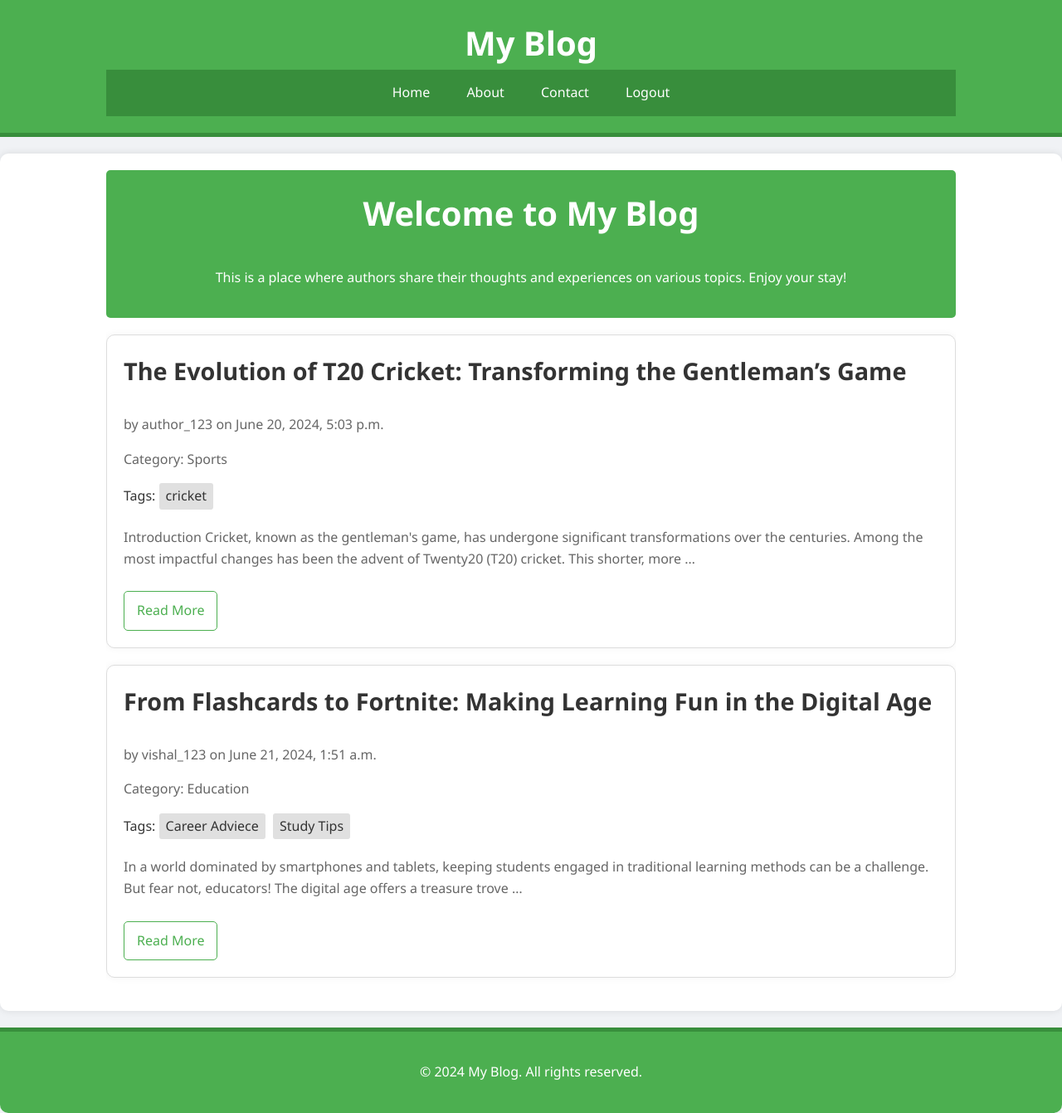
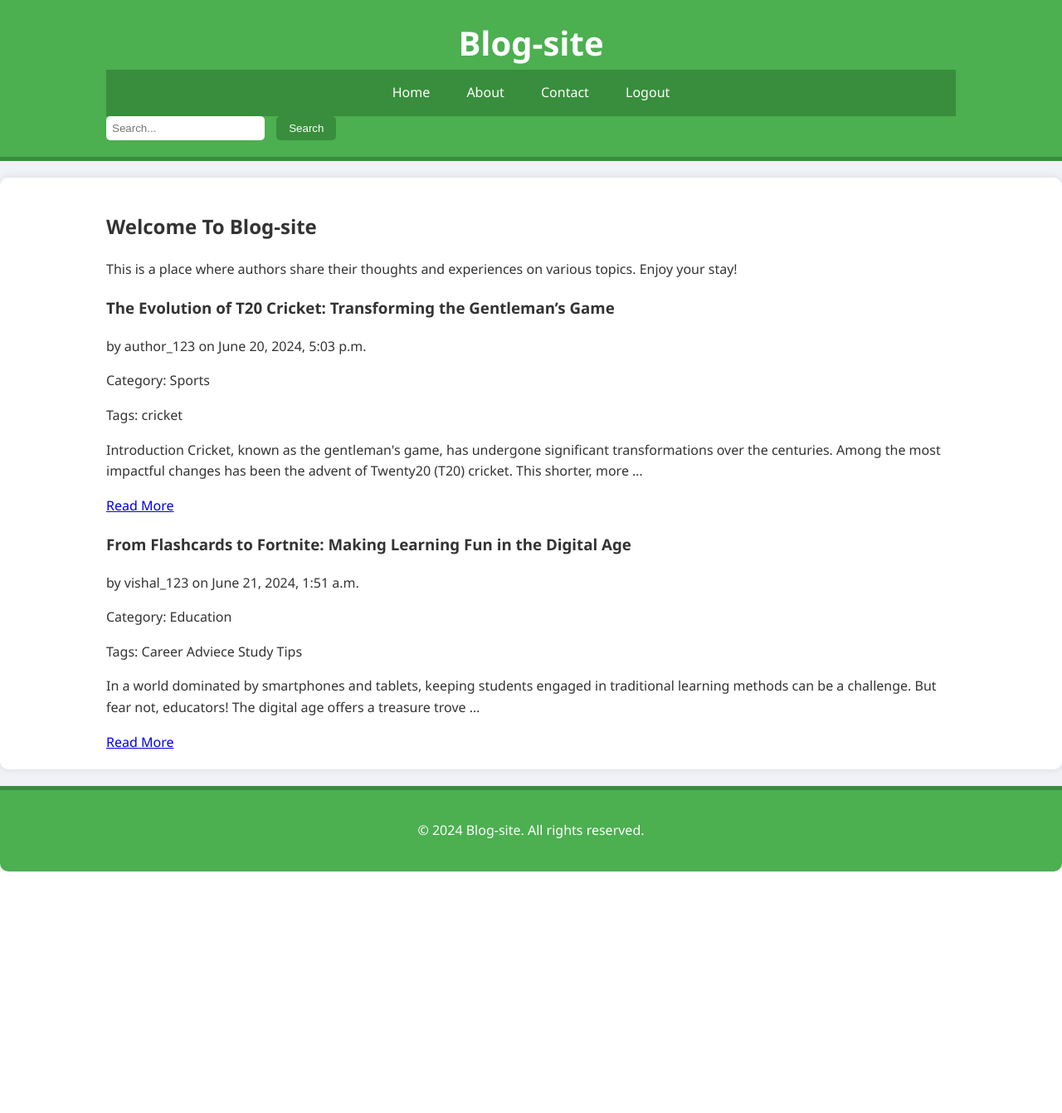
Before and after one commit to RajAdhikar7/blogging-site-, a Django app: page /home/ in a window 1280 px wide. Shown: the whole page at 83% size. After the commit the page ends 1050 px from the top, so only its background shows below. Run offline with Django 5.2, Linux system fonts and the light colour scheme; a user stored in the database is signed in; data comes from the database, SQL or seed files in the repository; both versions use the stored data as it was after the commit.

Commit message:
added search form , comment box

```diff
--- a/blogsite/accounts/views.py
+++ b/blogsite/accounts/views.py
@@ -20,7 +20,7 @@ def login_view(request):
 
             if user is not None:
                 login(request, user)
-                return redirect('home/')
+                return redirect('home')
             else:
                 login_form.add_error('Authentication failed. Please try again.')
     else:
--- a/blogsite/blogsite/static/css/style.css
+++ b/blogsite/blogsite/static/css/style.css
@@ -19,6 +19,9 @@ body {
   padding: 20px 0;
   text-align: center;
   border-bottom: 5px solid #388E3C;
+  display: flex;
+  justify-content: space-between;
+  align-items: center;
 }
 
 header h1 {
@@ -52,74 +55,38 @@ body {
   background: #2E7D32;
 }
 
+.search-container {
+  display: flex;
+  align-items: center;
+}
+
+.search-container input[type="text"] {
+  padding: 7px;
+  margin-right: 10px;
+  border: none;
+  border-radius: 5px;
+}
+
+.search-container button {
+  padding: 7px 15px;
+  border: none;
+  border-radius: 5px;
+  background: #388E3C;
+  color: #fff;
+  cursor: pointer;
+  transition: background 0.3s;
+}
+
+.search-container button:hover {
+  background: #2E7D32;
+}
+
 main {
   padding: 20px 0;
   background: #fff;
   margin-top: 20px;
   box-shadow: 0 0 10px rgba(0, 0, 0, 0.1);
   border-radius: 10px;
-  }
-
-  .intro {
-    text-align: center;
-    padding: 20px;
-    background: #4CAF50;
-    color: #fff;
-    border-radius: 5px;
-    margin-bottom: 20px;
-  }
-
-  .intro h2 {
-    margin-top: 0;
-    font-size: 2.5em;
-  }
-
-  .posts article {
-    background: #fff;
-    padding: 20px;
-    margin-bottom: 20px;
-    border: 1px solid #ddd;
-    border-radius: 10px;
-    box-shadow: 0 0 10px rgba(0, 0, 0, 0.05);
-    transition: transform 0.3s, box-shadow 0.3s;
-  }
-
-  .posts article:hover {
-    transform: translateY(-10px);
-    box-shadow: 0 15px 25px rgba(0, 0, 0, 0.1);
-  }
-
-  .posts article h3 {
-    margin-top: 0;
-    font-size: 1.8em;
-  }
-
-  .posts article p {
-    color: #666;
-  }
-
-  .tags span {
-    display: inline-block;
-    background: #e0e0e0;
-    border-radius: 3px;
-    padding: 3px 8px;
-    margin: 0 5px 5px 0;
-  }
-
-  .read-more {
-    display: inline-block;
-    margin-top: 10px;
-    color: #4CAF50;
-    text-decoration: none;
-    border: 1px solid #4CAF50;
-    padding: 10px 15px;
-    border-radius: 5px;
-    transition: background 0.3s, color 0.3s;
-  }
-
-  .read-more:hover {
-    background: #4CAF50;
-    color: #fff;
 }
 
 footer {
--- a/blogsite/blogsite/urls.py
+++ b/blogsite/blogsite/urls.py
@@ -1,21 +1,5 @@
-"""
-URL configuration for blogsite project.
-
-The `urlpatterns` list routes URLs to views. For more information please see:
-    https://docs.djangoproject.com/en/5.0/topics/http/urls/
-Examples:
-Function views
-    1. Add an import:  from my_app import views
-    2. Add a URL to urlpatterns:  path('', views.home, name='home')
-Class-based views
-    1. Add an import:  from other_app.views import Home
-    2. Add a URL to urlpatterns:  path('', Home.as_view(), name='home')
-Including another URLconf
-    1. Import the include() function: from django.urls import include, path
-    2. Add a URL to urlpatterns:  path('blog/', include('blog.urls'))
-"""
 from django.contrib import admin
-from django.urls import path , include
+from django.urls import path, include
 
 from accounts.views import (
     login_view,
@@ -24,10 +8,9 @@ from accounts.views import (
 )
 
 urlpatterns = [
-    path('home/',include('myblog.urls')),
+    path('home/', include('myblog.urls')),
     path('admin/', admin.site.urls),
-    path('login/',login_view, name = 'login'),
-    path('logout/',logout_view, name = 'logout'),
-    path('register/',register_view, name = 'register'),
-
+    path('login/', login_view, name='login'),
+    path('logout/', logout_view, name='logout'),
+    path('register/', register_view, name='register'),
 ]
--- a/blogsite/myblog/forms.py
+++ b/blogsite/myblog/forms.py
@@ -7,7 +7,7 @@ class PostForm(forms.ModelForm):
         fields = ['title', 'content', 'category', 'tags']  # Exclude 'author' and 'publish_date' as they are set automatically
 
     def __init__(self, *args, **kwargs):
-        user = kwargs.pop('user', None)  # Get the current user from the kwargs
+        self.user = kwargs.pop('user', None)  # Get the current user from the kwargs
         super().__init__(*args, **kwargs)
 
         # Limit categories and tags choices
@@ -15,7 +15,7 @@ class PostForm(forms.ModelForm):
         self.fields['tags'].queryset = Tag.objects.all()
 
         self.fields['title'].widget.attrs.update({'class': 'form-control'})
-        self.fields['content'].widget.attrs.update({'class': 'form-control', 'rows': 10})
+        self.fields['content'].widget.attrs.update({'class': 'form-control', 'rows': 20})
         self.fields['category'].widget.attrs.update({'class': 'form-control'})
         self.fields['tags'].widget.attrs.update({'class': 'form-control', 'multiple': 'multiple'})
 
--- a/blogsite/myblog/urls.py
+++ b/blogsite/myblog/urls.py
@@ -3,11 +3,13 @@ from django.urls import path
 from .views import (
     home_view,
     create_view,
-
+    detail_view,
+    add_comment,
 )
 
 urlpatterns = [
-    path('',home_view , name='home'),
-    path('post/' , create_view , name='post'),
-
+    path('', home_view, name='home'),
+    path('post/', create_view, name='post'),
+    path('post/<int:id>/', detail_view, name='detail'),
+    path('comment/<int:post_id>/', add_comment, name='add_comment'),
 ]
--- a/blogsite/myblog/views.py
+++ b/blogsite/myblog/views.py
@@ -1,4 +1,4 @@
-from django.shortcuts import render , redirect
+from django.shortcuts import render , redirect , get_object_or_404
 
 from django.contrib.auth.decorators import login_required
 # Create your views here.
@@ -16,11 +16,25 @@ def home_view(request):
 @login_required
 def create_view(request):
     if request.method=='POST':
-        form = PostForm(request.Post , user = request.user)
+        form = PostForm(request.POST , user = request.user)
         if form.is_valid():
             post = form.save()
-            return redirect('post_detail',pk=post.pk)
+            return redirect('detail',id=post.pk)
     else:
         form = PostForm(user = request.user)
 
     return render(request , 'myblog/create_post.html', {'create_form':form})
+
+@login_required
+def detail_view(request, id):
+    post = get_object_or_404(Post, id=id)
+    return render(request, 'myblog/detail_post.html', {'post': post})
+
+@login_required
+def add_comment(request ,post_id):
+    post = get_object_or_404(Post, id=post_id)
+    if request.method =='POST':
+        content = request.POST.get('content')
+        if content:
+            Comment.objects.create(content=content, author=request.user , post=post)
+    return redirect('detail', id = post.id)
--- a/blogsite/templates/base.html
+++ b/blogsite/templates/base.html
@@ -4,7 +4,7 @@
 <head>
     <meta charset="UTF-8">
     <meta name="viewport" content="width=device-width, initial-scale=1.0">
-    <title>{% block title %}My Blog{% endblock %}</title>
+    <title>{% block title %}Blog-site{% endblock %}</title>
     <link rel="stylesheet" href="{% static 'blogsite/static/css/style.css' %}">
     <style>
         body {
@@ -28,6 +28,9 @@
             padding: 20px 0;
             text-align: center;
             border-bottom: 5px solid #388E3C;
+            display: flex;
+            justify-content: space-between;
+            align-items: center;
         }
 
         header h1 {
@@ -61,6 +64,32 @@
             background: #2E7D32;
         }
 
+        .search-container {
+            display: flex;
+            align-items: center;
+        }
+
+        .search-container input[type="text"] {
+            padding: 7px;
+            margin-right: 10px;
+            border: none;
+            border-radius: 5px;
+        }
+
+        .search-container button {
+            padding: 7px 15px;
+            border: none;
+            border-radius: 5px;
+            background: #388E3C;
+            color: #fff;
+            cursor: pointer;
+            transition: background 0.3s;
+        }
+
+        .search-container button:hover {
+            background: #2E7D32;
+        }
+
         main {
             padding: 20px 0;
             background: #fff;
@@ -83,7 +112,7 @@
 <body>
     <header>
         <div class="container">
-            <h1>My Blog</h1>
+            <h1>Blog-site</h1>
             <nav>
                 <ul>
                     <li><a href="{% url 'home' %}">Home</a></li>
@@ -96,6 +125,12 @@
                     {% endif %}
                 </ul>
             </nav>
+            <div class="search-container">
+                <form action="{% url 'search' %}" method="get">
+                    <input type="text" placeholder="Search..." name="q">
+                    <button type="submit">Search</button>
+                </form>
+            </div>
         </div>
     </header>
     <main>
@@ -105,7 +140,7 @@
     </main>
     <footer>
         <div class="container">
-            <p>&copy; 2024 My Blog. All rights reserved.</p>
+            <p>&copy; 2024 Blog-site. All rights reserved.</p>
         </div>
     </footer>
 </body>
--- a/blogsite/templates/myblog/home.html
+++ b/blogsite/templates/myblog/home.html
@@ -4,7 +4,7 @@
 
 {% block content %}
 <section class="intro">
-    <h2>Welcome to My Blog</h2>
+    <h2>Welcome To Blog-site</h2>
     <p>This is a place where authors share their thoughts and experiences on various topics. Enjoy your stay!</p>
 </section>
 <section class="posts">
@@ -27,8 +27,9 @@
             {% endfor %}
         </div>
         <p>{{ post.content|truncatewords:30 }}</p>
-        <a href="{% url 'post_detail' post.id %}" class="read-more">Read More</a>
+        <a href="{% url 'detail' post.id %}" class="read-more">Read More</a>
     </article>
+
     {% endfor %}
 </section>
 {% endblock %}
```
Also changed, not shown: blogsite/blogsite/static/css/comment_style.css (added, +58 -0 lines), blogsite/templates/myblog/create_post.html (+8 -0 lines), blogsite/templates/myblog/detail_post.html (added, +59 -0 lines), blogsite/db.sqlite3. Lines whose indentation alone changed are shown as unchanged.
